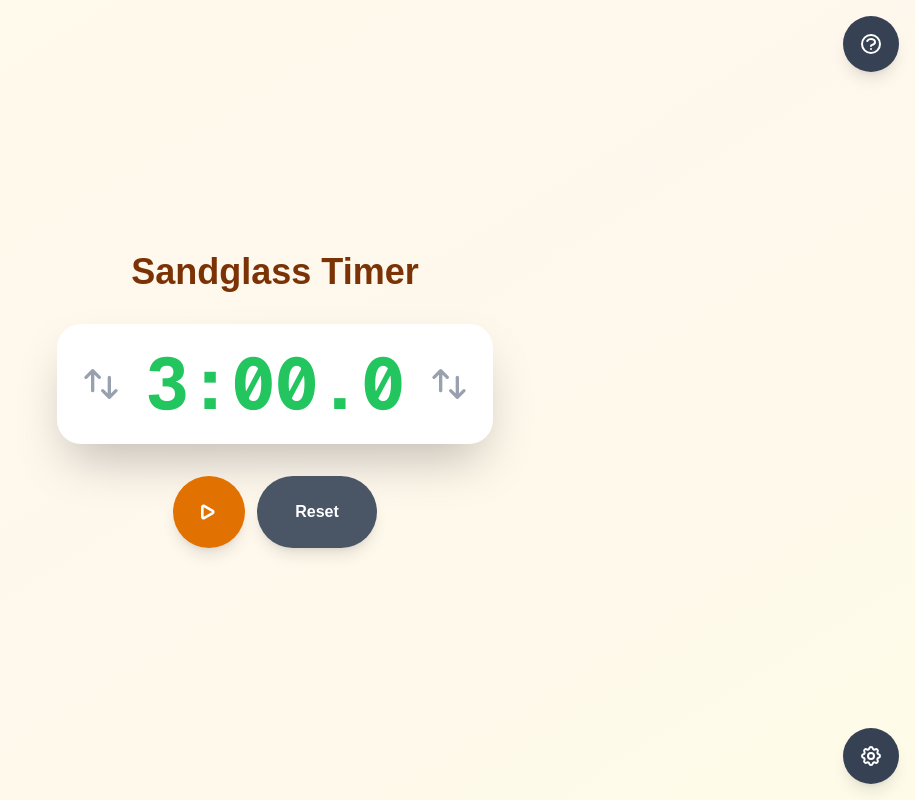
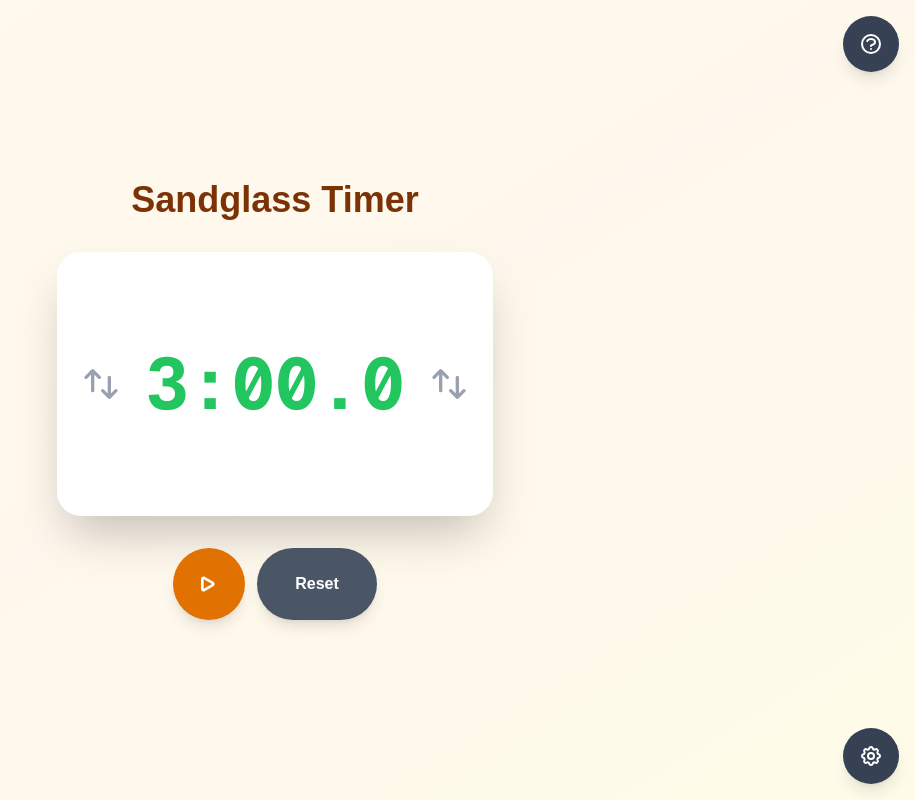
Before and after one commit to AgustinRamiroDiaz/sandglass, a Next.js app: page / in a window 1280 px wide. Shown: the whole page, without its empty margins (365-1280 px from the left). Built offline with nearby package versions, Linux system fonts and the light colour scheme.

Commit message:
slick ui

```diff
--- a/src/app/page.tsx
+++ b/src/app/page.tsx
@@ -250,7 +250,7 @@ export default function Home() {
 
         <button
           onClick={flip}
-          className="flex items-center gap-6 p-6 bg-white dark:bg-gray-800 rounded-3xl shadow-2xl transition-all duration-300 hover:scale-105 active:scale-95 cursor-pointer border-none"
+          className="flex items-center justify-center gap-6 p-6 bg-white dark:bg-gray-800 rounded-3xl shadow-2xl transition-all duration-300 hover:scale-105 active:scale-95 cursor-pointer border-none min-h-[33vh]"
           title="Click to flip timer"
           aria-label="Flip timer"
         >
```
